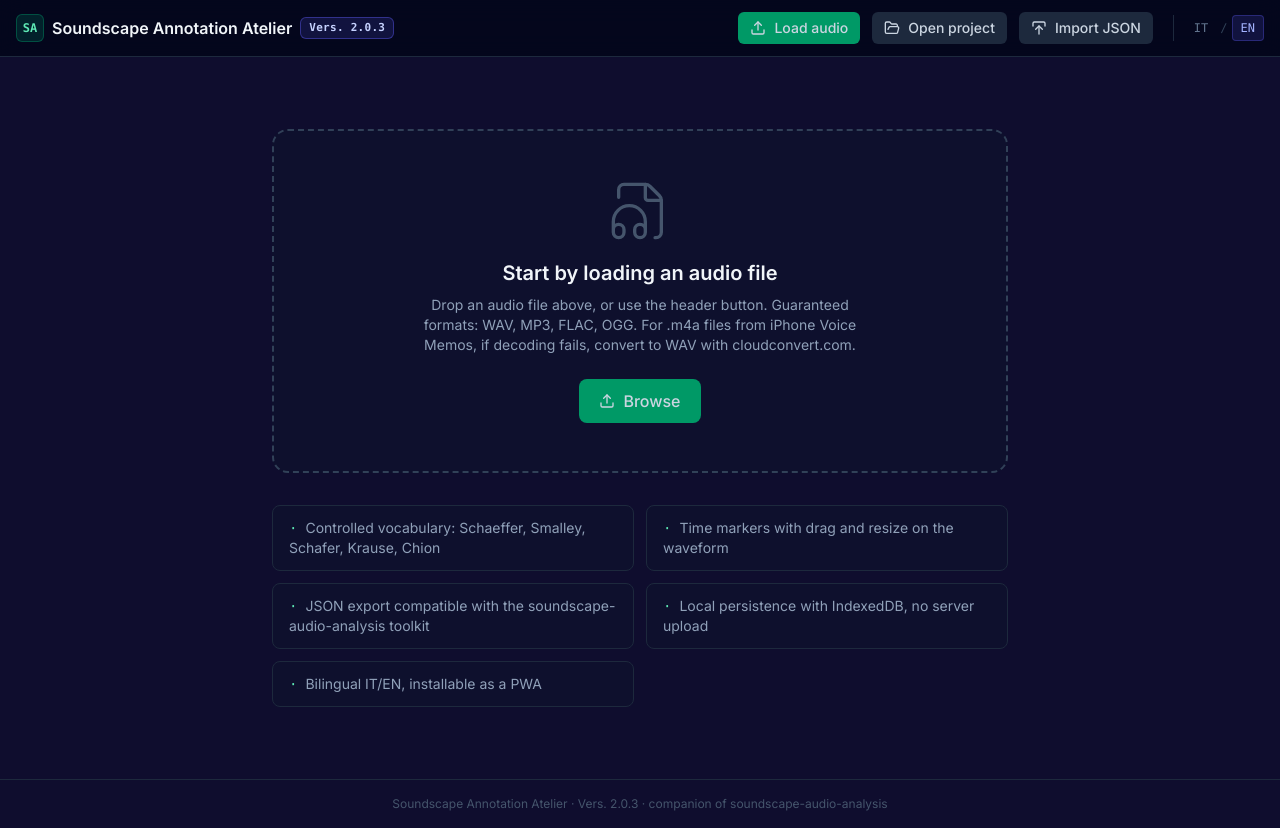
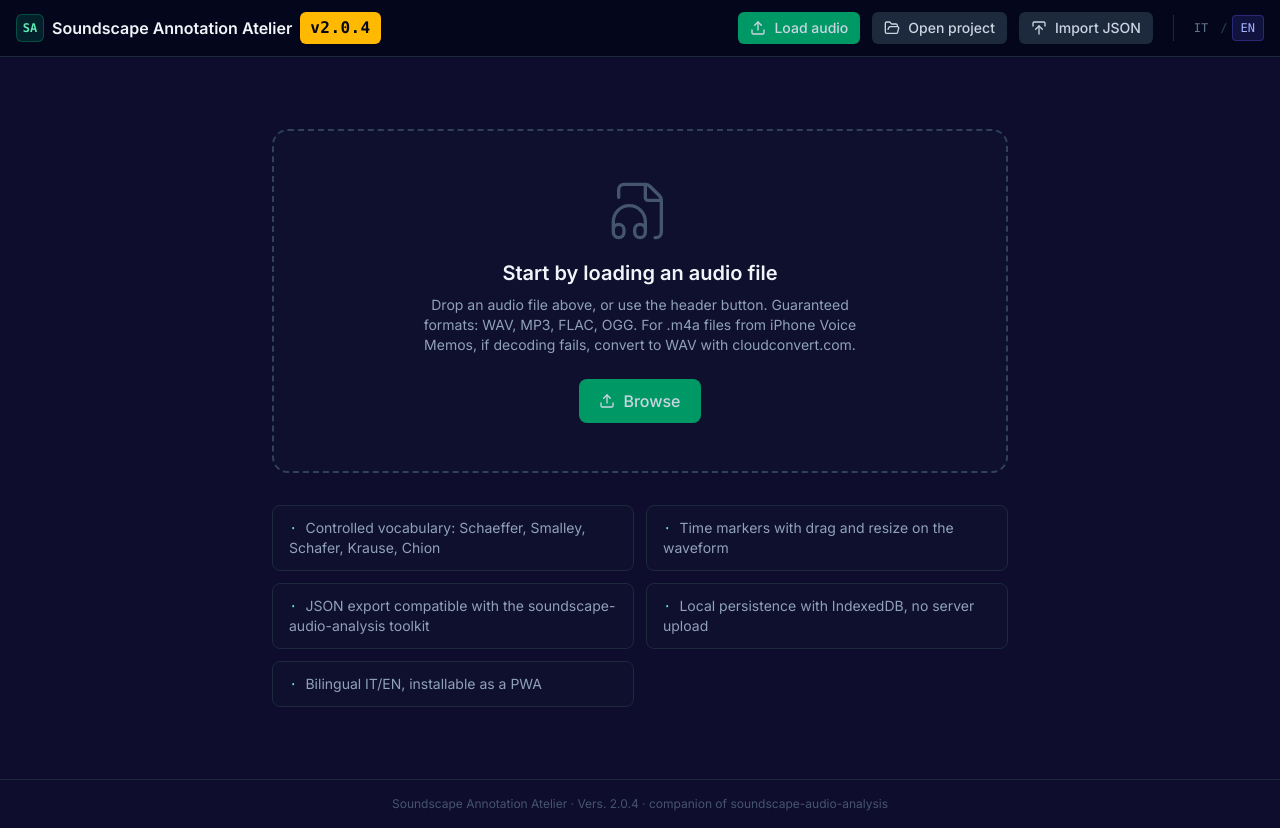
Before and after one commit to francmo/soundscape-annotation-atelier, a React (Vite) app: page / in a window 1280 px wide. Built offline with nearby package versions, Linux system fonts and the light colour scheme.

Commit message:
ui(header): badge versione grande e in risalto (ambra)
Da badge 11px indigo a badge ambra ad alto contrasto (v2.0.4), cosi si
capisce a colpo d'occhio se il device ha caricato la versione nuova dopo
l'aggiornamento del service worker.

```diff
--- a/package.json
+++ b/package.json
@@ -1,7 +1,7 @@
 {
   "name": "soundscape-annotation-atelier",
   "private": true,
-  "version": "2.0.3",
+  "version": "2.0.4",
   "type": "module",
   "scripts": {
     "dev": "vite",
--- a/src/components/Header.tsx
+++ b/src/components/Header.tsx
@@ -108,10 +108,10 @@
             </span>
           </button>
           <span
-            className="px-2 py-0.5 rounded-md bg-indigo-500/15 border border-indigo-500/40 text-indigo-200 font-mono text-[11px] font-bold tracking-wide"
+            className="px-2.5 py-1 rounded-md bg-amber-400 text-slate-950 font-mono text-sm sm:text-base font-bold tracking-wide shadow-sm"
             title={t('header.version', { version: APP_VERSION })}
           >
-            Vers. {APP_VERSION}
+            v{APP_VERSION}
           </span>
         </div>
 
```
